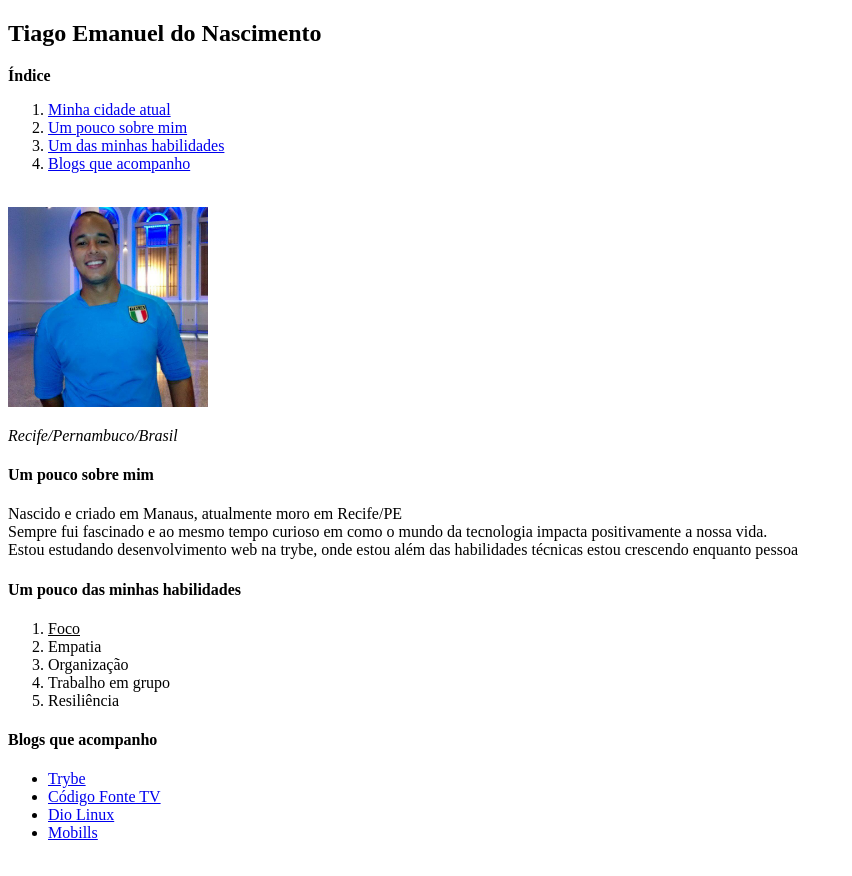
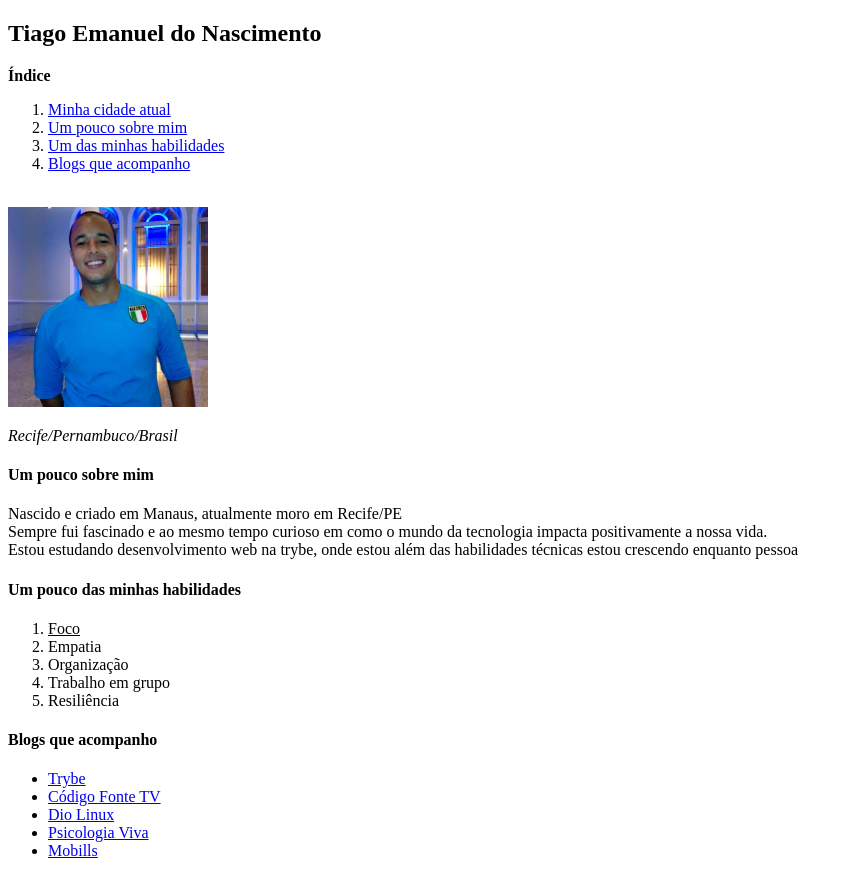
Before and after one commit to TiagoEmanuel8/tiago.portifolio, a plain HTML site: page index.html in a window 1280 px wide. Shown: the whole page, without its empty margins (0-852 px from the left). Drawn offline with Linux system fonts and the light colour scheme.

Commit message:
ùltimos ajustes e primeiro portifólio finalizado

```diff
--- a/index.html
+++ b/index.html
@@ -50,6 +50,7 @@
         <li><a href="https://blog.betrybe.com/" target="_blank">Trybe</a></li>
         <li><a href="https://www.codigofonte.com.br/tag/blog" target="_blank">Código Fonte TV</a></li>
         <li><a href="https://diolinux.com.br/" target="_blank">Dio Linux</a></li>
+        <li><a href="https://blog.psicologiaviva.com.br/" target="_blank">Psicologia Viva</a></li>
         <li><a href="https://www.mobills.com.br/blog/" target="_blank">Mobills</a></li>
     </ul>
 
```
